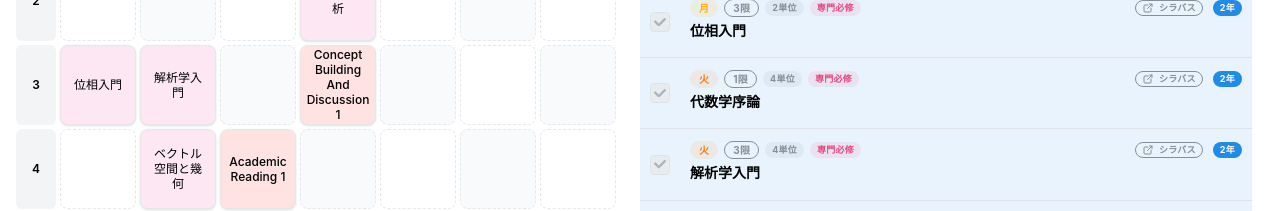
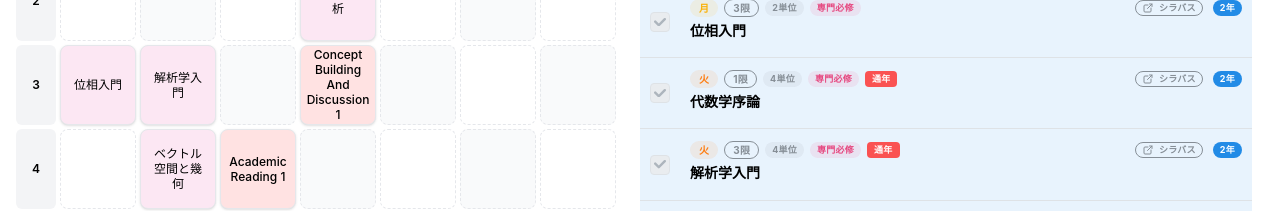
Before and after one commit to NY1729/Risyu, a Next.js app: page / in a window 1280 px wide. Shown: the part 575-786 px from the top of the page. Built offline with nearby package versions, Linux system fonts and the light colour scheme.

Commit message:
feat: 通年であることを表示

```diff
--- a/components/ImportTable.tsx
+++ b/components/ImportTable.tsx
@@ -127,6 +127,7 @@ export default function ImportTable({
   onToggle,
   disabledIds,
 }: Props) {
+  console.log(items);
   // 1.曜日 → 2.最小時限 → 3.年次 の順でソート
   const sorted = [...items].sort((a, b) => {
     // 第一優先：曜日 (day)
@@ -186,11 +187,14 @@ export default function ImportTable({
                   </Badge>
                 )}
                 {item.category && (
-                  <Tooltip label={String(item.category)} withArrow>
-                    <Badge variant="light" size="xs" color={badgeColor}>
-                      {String(item.category).replace(/\s+/g, "")}
-                    </Badge>
-                  </Tooltip>
+                  <Badge variant="light" size="xs" color={badgeColor}>
+                    {String(item.category).replace(/\s+/g, "")}
+                  </Badge>
+                )}
+                {item.term?.length === 2 && (
+                  <Badge size="xs" color="red" radius="sm">
+                    通年
+                  </Badge>
                 )}
               </Group>
 
```
